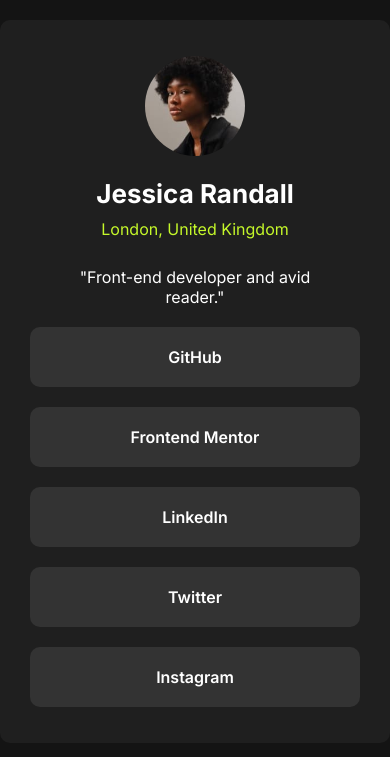
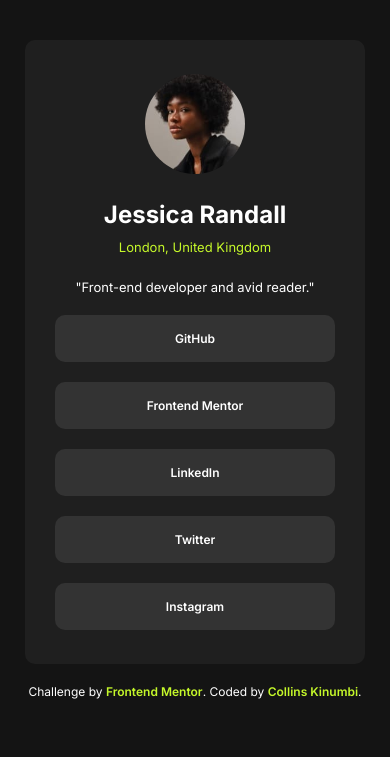
Before and after one commit to Collins-Kinumbi/Social-links-profile, a plain HTML site: page index.html in a window 390 px wide. Shown: the top 757 px of the page. Drawn offline with Linux system fonts and the light colour scheme.

Commit message:
Phone design

```diff
--- a/index.css
+++ b/index.css
@@ -38,10 +38,11 @@ p {
 }
 
 .container {
-  max-width: 80rem;
+  max-width: 50rem;
+  width: 100%;
   background-color: var(--DarkGrey);
-  margin-top: 2rem;
-  padding: 3.6rem 3rem;
+  margin-top: 4rem;
+  padding: 3.4rem 3rem;
   border-radius: 1rem;
 }
 
@@ -55,7 +56,7 @@ p {
   height: 10rem;
   width: 10rem;
   border-radius: 50%;
-  margin-bottom: 2rem;
+  margin-bottom: 2.4rem;
 }
 
 .name {
@@ -72,7 +73,6 @@ p {
 .links {
   list-style: none;
   text-align: center;
-  /* width: 100%; */
 }
 
 .links li:not(:last-child) {
@@ -106,3 +106,37 @@ p {
   color: var(--Green);
   font-weight: 600;
 }
+
+/* MEDIA QUERIES */
+/* 768px /16px = 48em */
+@media (max-width: 48em) {
+  p {
+    font-size: 1.3rem;
+  }
+
+  .container {
+    max-width: 34rem;
+  }
+
+  .box {
+    padding: 0 2rem;
+  }
+
+  .name {
+    font-size: 2.4rem;
+  }
+
+  .location {
+    margin-bottom: 2.4rem;
+  }
+
+  .link {
+    font-size: 1.2rem;
+    padding: 1.6rem 3.6rem;
+  }
+
+  .attribution {
+    font-size: 1.2rem;
+    text-align: center;
+  }
+}
```
